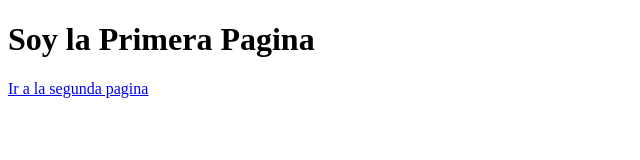
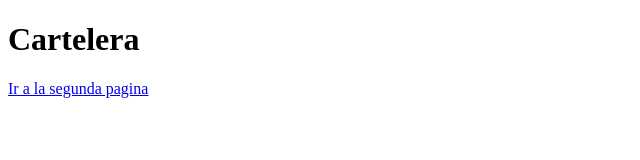
Before and after one commit to Nai-star/LabCineNew, a website: page public/pages/index.html in a window 1280 px wide. Shown: the whole page, without its empty margins (0-640 px from the left). Drawn offline with Linux system fonts and the light colour scheme.

Commit message:
carpetas 2

```diff
--- a/public/pages/index.html
+++ b/public/pages/index.html
@@ -4,10 +4,11 @@
     <meta charset="UTF-8">
     <meta name="viewport" content="width=device-width, initial-scale=1.0">
     <title>Document</title>
+
 </head>
 <body>
 
-    <h1>Soy la Primera Pagina</h1>
+    <h1>Cartelera</h1>
 
 
     <a href="../pages/index2.html">Ir a la segunda pagina</a>
```
Also changed, not shown: public/styles/index.css (added), public/styles/index2.css (added).
